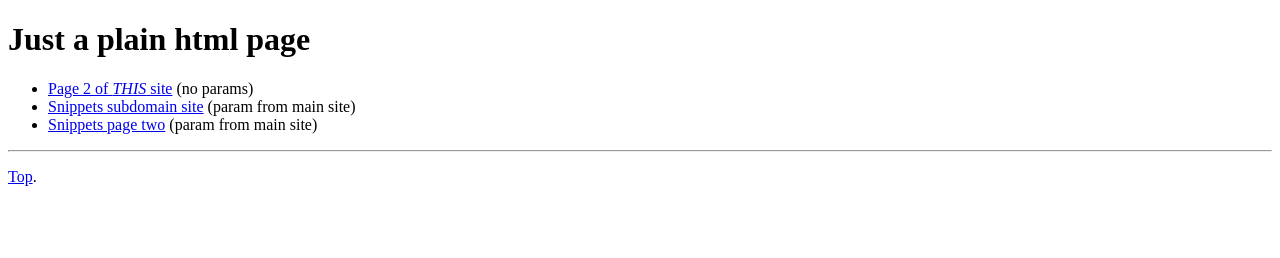
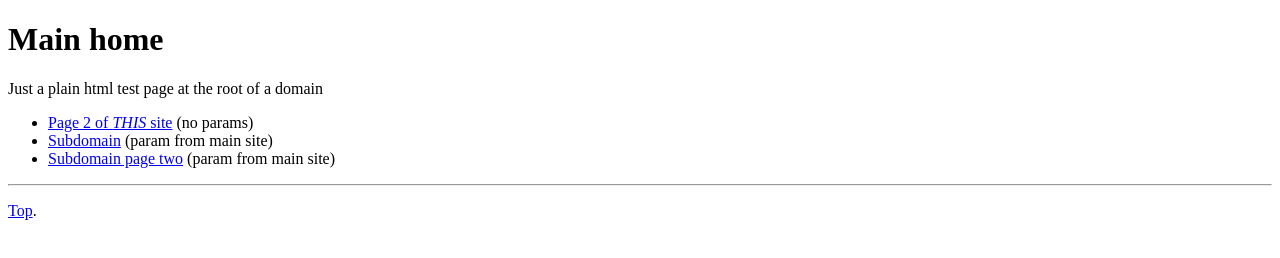
Before and after one commit to alancau/plain-html-site, a plain HTML site: page index.html in a window 1280 px wide. Drawn offline with Linux system fonts and the light colour scheme.

Commit message:
Update index.html

```diff
--- a/index.html
+++ b/index.html
@@ -18,11 +18,12 @@ j=d.createElement(s),dl=l!='dataLayer'?'&l='+l:'';j.async=true;j.src=
 <noscript><iframe src="https://www.googletagmanager.com/ns.html?id=GTM-M8ZBQQK"
 height="0" width="0" style="display:none;visibility:hidden"></iframe></noscript>
 <!-- End Google Tag Manager (noscript) -->
-    <h1 id="h1">Just a plain html page</h1>
+    <h1 id="h1">Main home</h1>
+    <p>Just a plain html test page at the root of a domain</p>
     <ul>
       <li><a href="/pagetwo.html">Page 2 of <em>THIS</em> site</a> (no params)</li>
-      <li><a href="https://snippets.contentscuttle.com/?from=main-site">Snippets subdomain site</a> (param from main site)</li>
-      <li><a href="https://snippets.contentscuttle.com/pagetwo.html?from=main-site">Snippets page two</a> (param from main site)</li>
+      <li><a href="https://snippets.contentscuttle.com/?from=main-site">Subdomain</a> (param from main site)</li>
+      <li><a href="https://snippets.contentscuttle.com/pagetwo.html?from=main-site">Subdomain page two</a> (param from main site)</li>
     </ul>
     <hr>
     <p><a href="#h1">Top</a>.</p>
```
